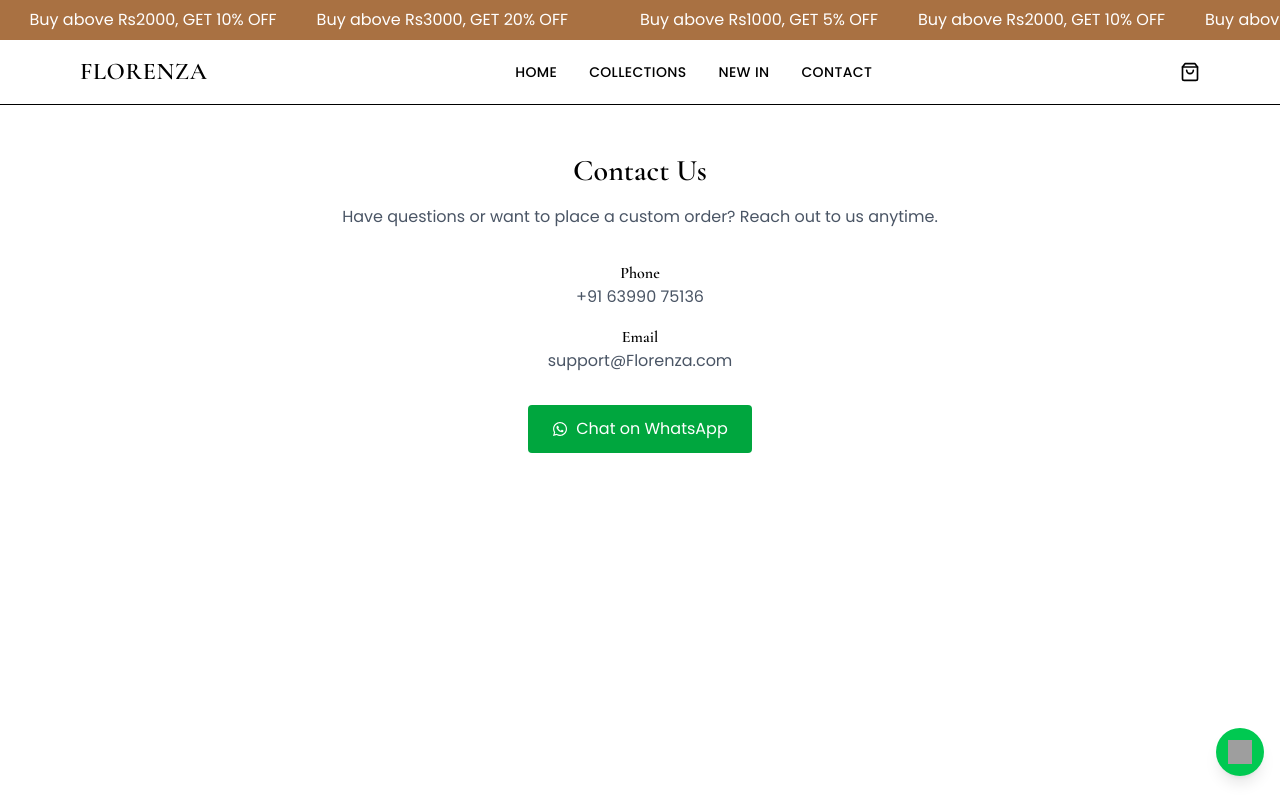
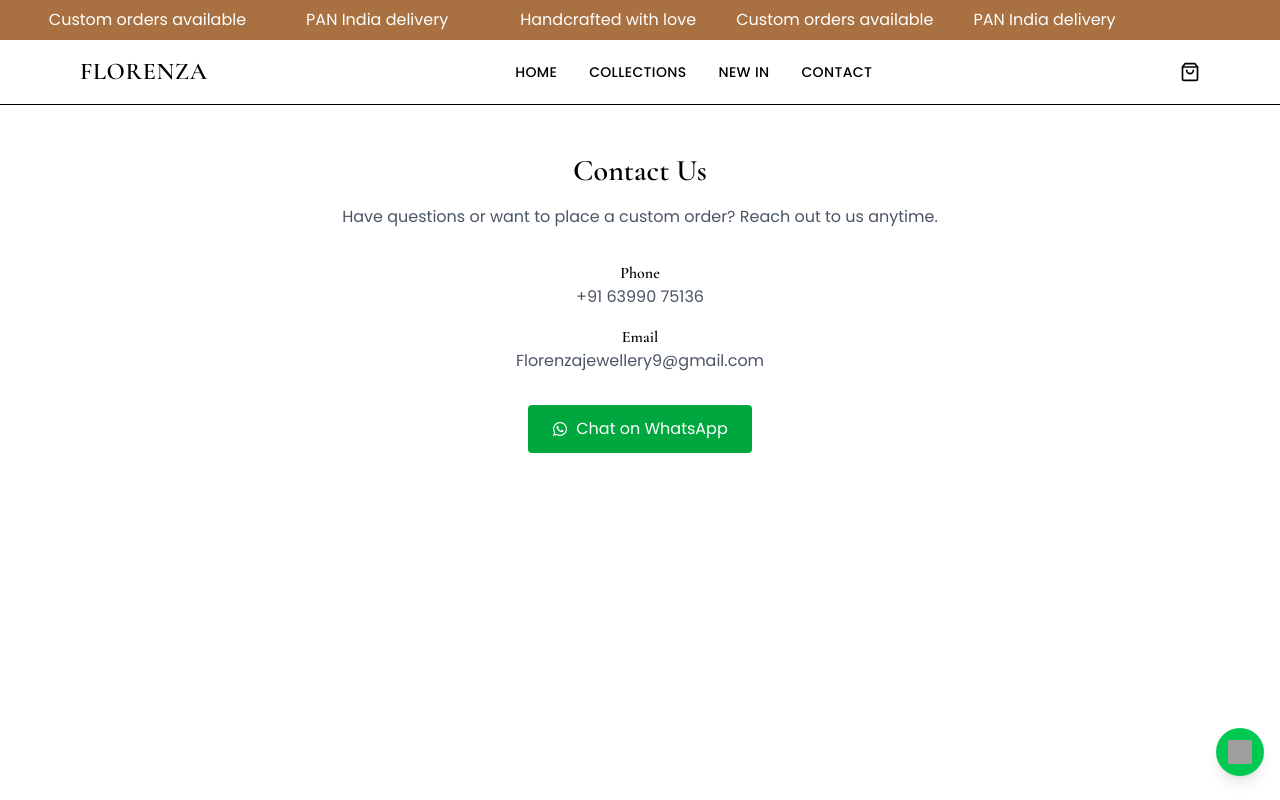
Before and after one commit to Ashish-12K/Florenza, a React (Vite) app: page /contact in a window 1280 px wide. Built offline with nearby package versions, Linux system fonts and the light colour scheme; grey boxes are pictures that could not be loaded.

Commit message:
Announcement Bar

```diff
--- a/src/components/AnnouncementBar.jsx
+++ b/src/components/AnnouncementBar.jsx
@@ -3,17 +3,16 @@ export default function AnnouncementBar() {
     <div className="bg-[#a97142] text-white py-2 overflow-hidden">
       <div className="marquee gap-10">
 
-        {/* Duplicate content for smooth loop */}
-        <div className="flex gap-10 px-4">
-          <span>Buy above Rs1000, GET 5% OFF </span>
-          <span>Buy above Rs2000, GET 10% OFF </span>
-          <span>Buy above Rs3000, GET 20% OFF </span>
+        <div className="flex gap-15 px-4">
+          <span>Handcrafted with love </span>
+          <span>Custom orders available </span>
+          <span>PAN India delivery </span>
         </div>
 
         <div className="flex gap-10 px-4">
-          <span>Buy above Rs1000, GET 5% OFF </span>
-          <span>Buy above Rs2000, GET 10% OFF </span>
-          <span>Buy above Rs3000, GET 20% OFF </span>
+          <span>Handcrafted with love </span>
+          <span>Custom orders available </span>
+          <span>PAN India delivery </span>
         </div>
 
       </div>
--- a/src/pages/ContactPage.jsx
+++ b/src/pages/ContactPage.jsx
@@ -25,7 +25,7 @@ export default function ContactPage() {
 
         <div>
           <h2 className="font-semibold">Email</h2>
-          <p className="text-gray-600">support@Florenza.com</p>
+          <p className="text-gray-600">Florenzajewellery9@gmail.com</p>
         </div>
 
       </div>
```
